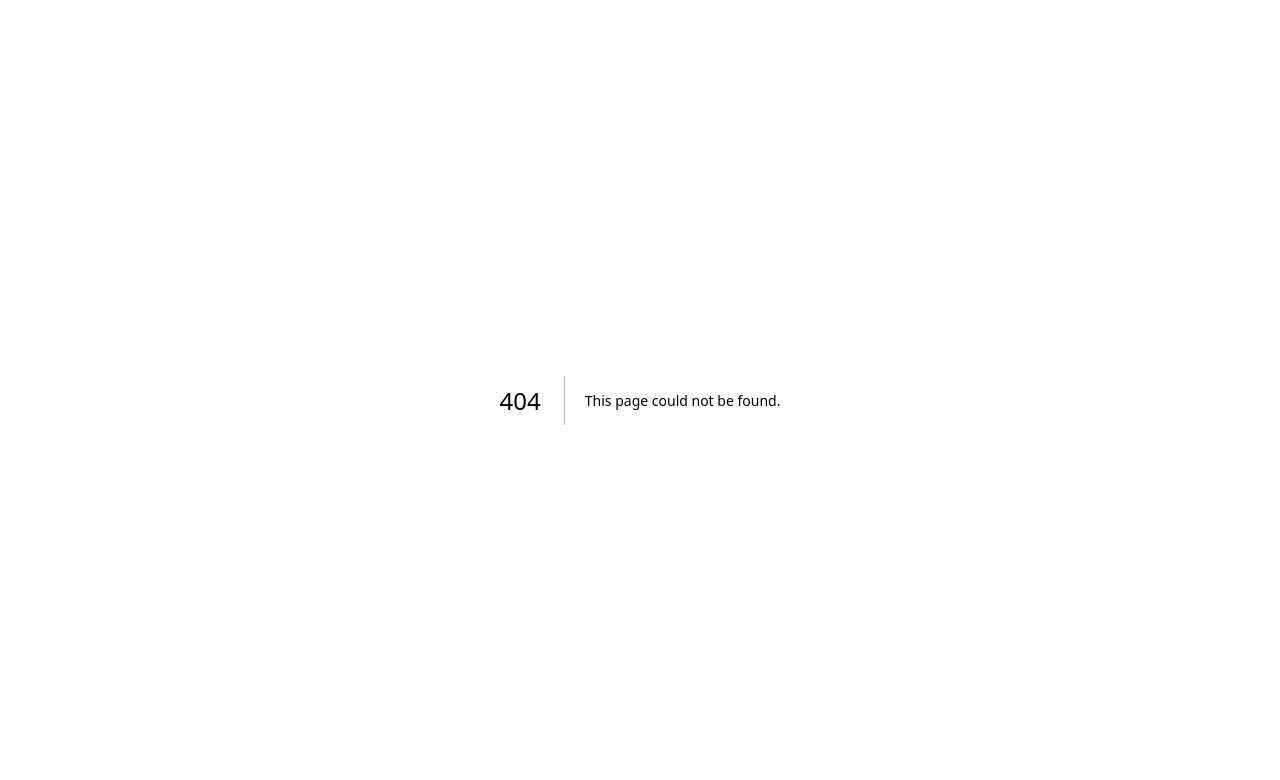
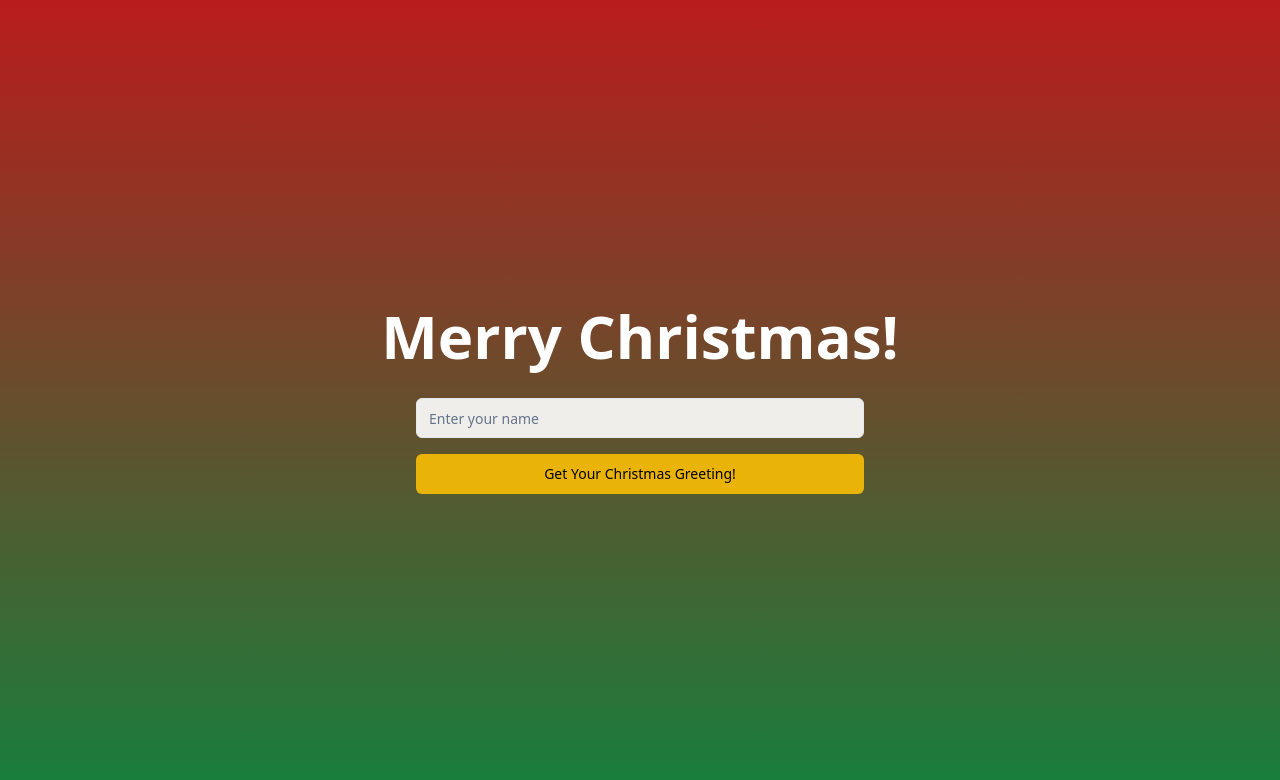
Before and after one commit to workingnayan/todo, a Next.js app: page /merrychristmas in a window 1280 px wide. Before the commit this address had no page. Shown: the top 780 px of the page. Built offline with nearby package versions, Linux system fonts and the light colour scheme.

Commit message:
add /merrychristmas route to wish christmas

```diff
--- /dev/null
+++ b/app/merrychristmas/ChristmasGreeting.tsx
@@ -0,0 +1,79 @@
+'use client'
+
+import { useState } from 'react'
+import { motion } from 'framer-motion'
+import { Input } from "@/components/ui/input"
+import { Button } from "@/components/ui/button"
+
+export function ChristmasGreeting() {
+    const [name, setName] = useState('')
+    const [showGreeting, setShowGreeting] = useState(false)
+
+    const handleSubmit = (e: React.FormEvent) => {
+        e.preventDefault()
+        if (name.trim()) {
+            setShowGreeting(true)
+        }
+    }
+
+    return (
+        <div className="w-full max-w-md">
+            {!showGreeting ? (
+                <form onSubmit={handleSubmit} className="space-y-4">
+                    <Input
+                        type="text"
+                        value={name}
+                        onChange={(e) => setName(e.target.value)}
+                        placeholder="Enter your name"
+                        className="bg-white/90 placeholder-gray-500"
+                    />
+
+                    <Button type="submit" className="w-full bg-yellow-500 hover:bg-yellow-600 text-black">
+                        Get Your Christmas Greeting!
+                    </Button>
+                </form>
+            ) : (
+                <motion.div
+                    initial={{ scale: 0.5, opacity: 0 }}
+                    animate={{ scale: 1, opacity: 1 }}
+                    transition={{ duration: 0.5 }}
+                    className="bg-white/90 p-6 rounded-lg shadow-lg text-center"
+                >
+                    <motion.h2
+                        className="text-3xl font-bold mb-4 text-red-700"
+                        animate={{ y: [0, -10, 0], color: ['#dc2626', '#16a34a', '#dc2626'] }}
+                        transition={{ duration: 2, repeat: Infinity, repeatType: "reverse" }}
+                    >
+                        Merry Christmas, {name}!
+                    </motion.h2>
+                    <motion.div
+                        className="text-5xl mb-4"
+                        animate={{ rotate: [0, 10, -10, 0] }}
+                        transition={{ duration: 1, repeat: Infinity }}
+                    >
+                        🎄
+                    </motion.div>
+                    <p className="text-gray-700">Wishing you joy and happiness this holiday season!</p>
+                    <motion.div className="mt-4 space-x-2">
+                        {['❄️', '🎅', '🎁', '⛄'].map((emoji, index) => (
+                            <motion.span
+                                key={index}
+                                className="inline-block text-2xl"
+                                animate={{ y: [0, -20, 0] }}
+                                transition={{ duration: 1, delay: index * 0.2, repeat: Infinity }}
+                            >
+                                {emoji}
+                            </motion.span>
+                        ))}
+                    </motion.div>
+                    <Button
+                        onClick={() => setShowGreeting(false)}
+                        className="mt-6 bg-green-600 hover:bg-green-700 text-white"
+                    >
+                        Greet Another Person
+                    </Button>
+                </motion.div>
+            )}
+        </div>
+    )
+}
--- /dev/null
+++ b/app/merrychristmas/page.tsx
@@ -0,0 +1,10 @@
+import { ChristmasGreeting } from './ChristmasGreeting'
+
+export default function MerryChristmasPage() {
+    return (
+        <div className="min-h-screen bg-gradient-to-b from-red-700 to-green-700 flex flex-col items-center justify-center p-4">
+            <h1 className="text-4xl md:text-6xl font-bold text-white mb-8 text-center">Merry Christmas!</h1>
+            <ChristmasGreeting />
+        </div>
+    )
+}
--- a/app/page.tsx
+++ b/app/page.tsx
@@ -4,9 +4,14 @@ export default function Home() {
     return (
         <main className="flex min-h-screen flex-col items-center justify-center p-24">
             <h1 className="text-4xl font-bold mb-6">Welcome to the Todo App</h1>
-      <Link href="/todo" className="text-blue-500 hover:underline">
+            <div className="flex flex-col space-y-4">
+                <Link href="/todo" className="text-blue-500 hover:underline text-center">
                     Go to Todo List
                 </Link>
+                <Link href="/merrychristmas" className="text-red-500 hover:underline text-center">
+                    Get Your Christmas Greeting!
+                </Link>
+            </div>
         </main>
     )
 }
--- a/package.json
+++ b/package.json
@@ -13,6 +13,7 @@
     "@radix-ui/react-toast": "^1.2.4",
     "class-variance-authority": "^0.7.1",
     "clsx": "^2.1.1",
+    "framer-motion": "^11.15.0",
     "lucide-react": "^0.469.0",
     "next": "15.1.2",
     "react": "^19.0.0",
```
Also changed, not shown: 1 other file (tests, documents, lock files or other folders). Lines whose indentation alone changed are shown as unchanged.
